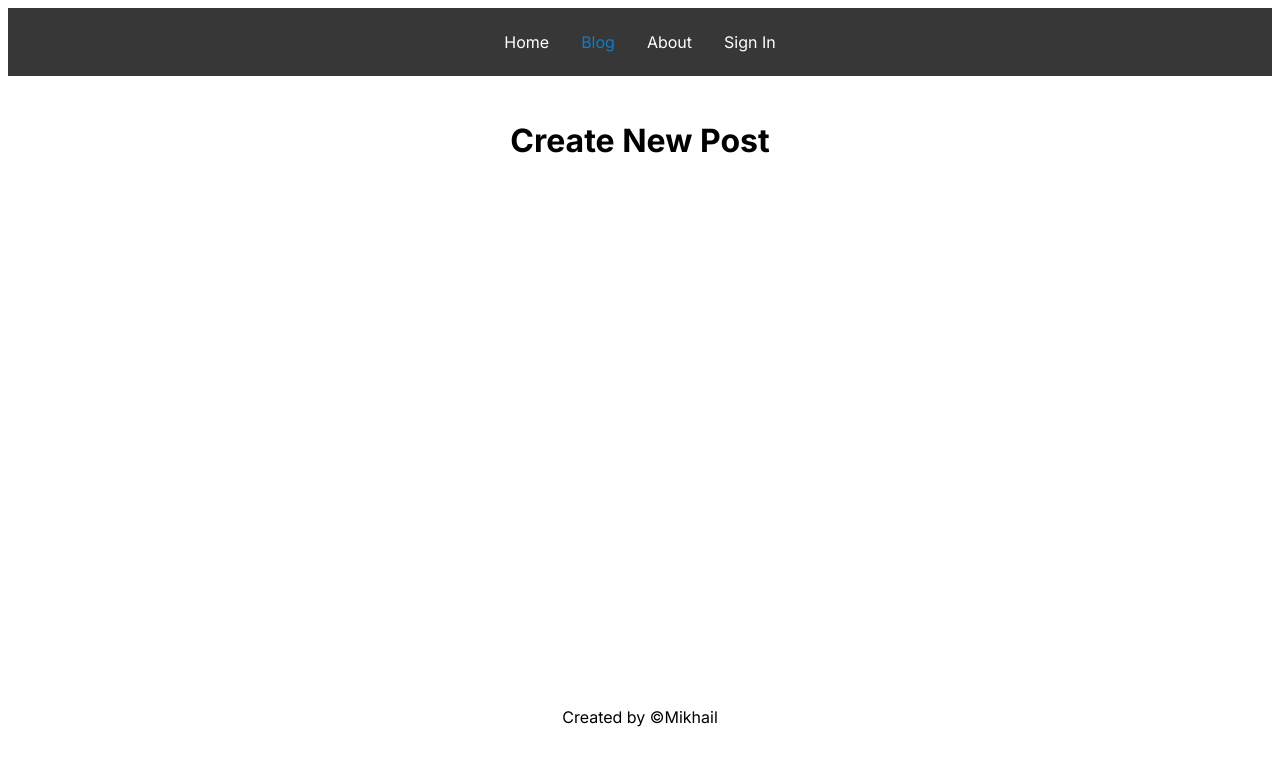
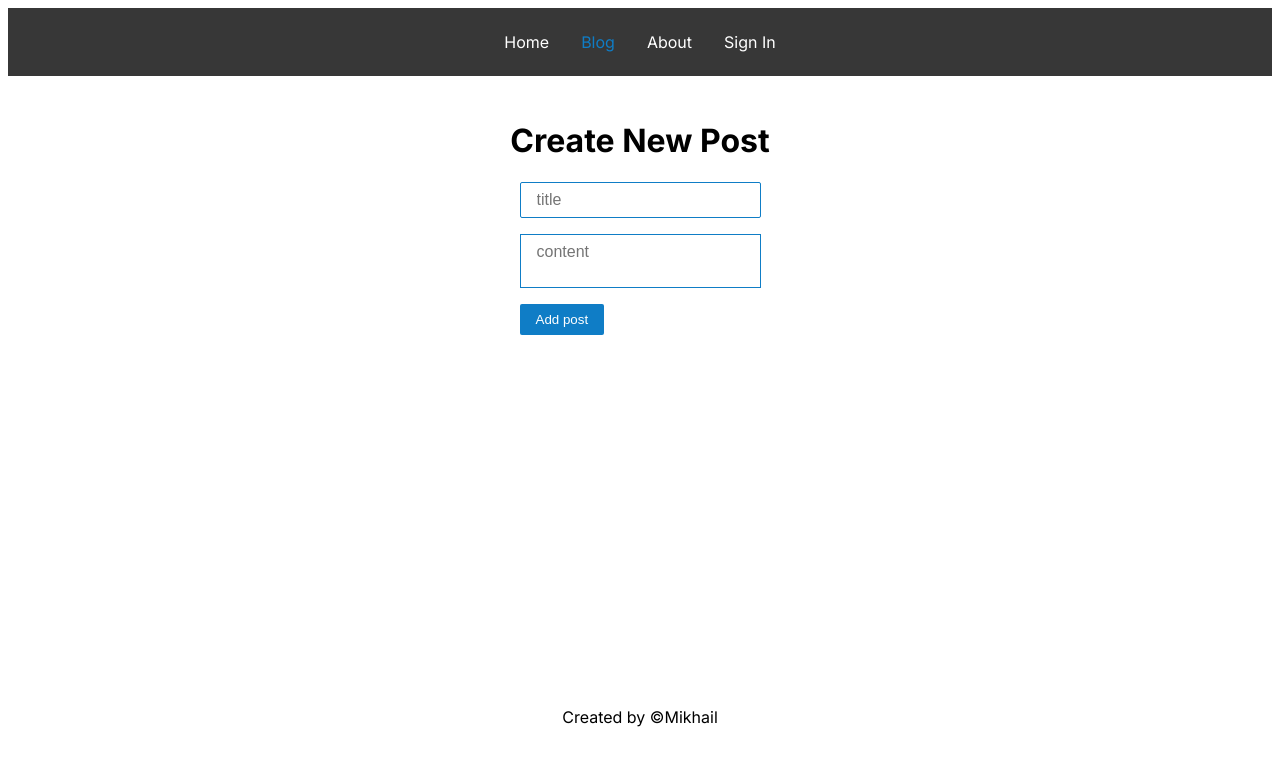
Before and after one commit to MihailMatveichuk/test-next-project, a Next.js app: page /blog/new in a window 1280 px wide. Shown: the top 766 px of the page. Built offline with nearby package versions, Linux system fonts and the light colour scheme; no server answers.

Commit message:
feat: add create and delete actions

```diff
--- /dev/null
+++ b/db.json
@@ -0,0 +1,40 @@
+{
+  "posts": [
+    {
+      "userId": 1,
+      "id": 1,
+      "title": "Panda CSS was released",
+      "body": "New generation of CSS-in-JS libraries makes it faster with no runtime style generation. \nPanda is a styling engine that generates styling primitives to author atomic CSS and recipes in a type-safe and readable manner. \nPanda combines the developer experience of CSS-in-JS and the performance of atomic CSS. It leverages static analysis to scan your JavaScript and TypeScript files for JSX style props and function calls, generating styles on-demand (aka Just-in-Time)"
+    },
+    {
+      "userId": 1,
+      "id": 2,
+      "title": "New version of react-redux",
+      "body": "React-redux library got a new minor version 8.1.0. This feature release adds new development-mode safety checks for common errors (like poorly-written selectors), adds a workaround to fix crash errors when React-Redux hooks are imported into React Server Component files, and updates our hooks API docs page with improved explanations and updated links."
+    },
+    {
+      "userId": 1,
+      "id": 3,
+      "title": "NextJS 13.4.6 was released",
+      "body": "A lot of changes in the core library plus documentation updates. Fixed issues with NextJS examples and many more..."
+    },
+    {
+      "userId": 1,
+      "id": 4,
+      "title": "NextJS 13.4.7 was released!!!!!!",
+      "body": "A lot of changes in the core library plus documentation updates. Fixed issues with NextJS examples and many more..."
+    },
+    {
+      "title": "Awesome post",
+      "body": "The most collest post!!",
+      "userId": 1,
+      "id": 6
+    },
+    {
+      "title": "Again awesome post",
+      "body": "Again awesome post",
+      "userId": 1,
+      "id": 7
+    }
+  ]
+}
--- a/package.json
+++ b/package.json
@@ -3,13 +3,15 @@
   "version": "0.1.0",
   "private": true,
   "scripts": {
-    "dev": "next dev",
+    "dev": "concurrently \"next dev\" \"json-server --watch db.json -p 3300\"",
     "build": "next build",
     "start": "next start",
     "lint": "next lint"
   },
   "dependencies": {
     "axios": "^1.6.2",
+    "concurrently": "^8.2.2",
+    "json-server": "^0.17.4",
     "next": "14.0.3",
     "next-auth": "^4.22.1",
     "react": "^18",
--- a/src/app/blog/new/page.tsx
+++ b/src/app/blog/new/page.tsx
@@ -1,7 +1,17 @@
+import NewPostForm from '@/app/components/NewPostForm'
+import { redirect } from 'next/navigation';
 import React from 'react'
 
 export default function NewPost() {
   return (
-    <h1>Create New Post</h1>
+    <>
+      <h1>Create New Post</h1>
+      <NewPostForm onSuccess={async (id) => {
+        'use server'
+
+        redirect(`/blog/${id}`);
+      }}/>
+    </>
+
   )
 }
--- a/src/app/blog/page.tsx
+++ b/src/app/blog/page.tsx
@@ -2,6 +2,8 @@ import { Metadata } from "next";
 import React from "react";
 import Posts from "../components/Posts";
 import Search from "../components/Search";
+import NewPostForm from "../components/NewPostForm";
+import Link from "next/link";
 export interface IPost {
   userId: number;
   id: number;
@@ -22,6 +24,7 @@ export default function Blog() {
       <h1>Blog page</h1>
       <Search/>
       <Posts/>
+      <Link href = '/blog/new' className="create-post__button">Create new Post</Link>
     </div>
   );
 }
--- a/src/app/components/Header.tsx
+++ b/src/app/components/Header.tsx
@@ -1,28 +1,28 @@
-'use client'
+"use client";
 
 import React from "react";
 import Navbar from "./Navbar";
 
-const navLinks = [{
-  label: "Home",
-  href: "/"
-},{
-  label: "Blog",
-  href: "/blog"
-},{
-  label: "About",
-  href: "/about"
-}]
-
-
-
+const navLinks = [
+  {
+    label: "Home",
+    href: "/",
+  },
+  {
+    label: "Blog",
+    href: "/blog",
+  },
+  {
+    label: "About",
+    href: "/about",
+  },
+];
 
 export default function Header() {
-
   return (
     <header className='container'>
-      <div className="header-wrapper">
-        <Navbar navLinks={navLinks}/>
+      <div className='header-wrapper'>
+        <Navbar navLinks={navLinks} />
       </div>
     </header>
   );
--- /dev/null
+++ b/src/app/components/NewPostForm.tsx
@@ -0,0 +1,33 @@
+import React from 'react'
+
+export default function NewPostForm({onSuccess}: {onSuccess: (id?: number) => Promise<void>}) {
+
+  async function createPost(data: FormData){
+    'use server'
+
+    const {title, body } = Object.fromEntries(data);
+
+        const responce = await fetch(`http://localhost:3300/posts`, {
+            method: "POST",
+            headers: {
+                "Content-Type": "application/json",
+            },
+
+            body: JSON.stringify({title, body, userId: 1})
+        });
+
+
+    const post = await responce.json();
+
+    await onSuccess(post.id);
+}
+  return (
+    <form className='form' action={createPost}>
+      <input type="text" placeholder='title' name='title' required/>
+      <textarea name="body" placeholder='content' required></textarea>
+      <div>
+        <input type="submit" value="Add post"/>
+      </div>
+    </form>
+  )
+}
--- a/src/app/globals.css
+++ b/src/app/globals.css
@@ -135,3 +135,30 @@ button {
   display: grid;
   gap: 1rem;
 }
+
+input[type="text"], textarea {
+  padding: 0.5rem 1rem;
+  font-size: 1rem;
+  font-family: Arial, Helvetica, sans-serif;
+  border: 0.5px solid var(--color-active);
+  outline: none;
+  resize: none;
+}
+
+input[type="submit"] {
+  padding: 0.5rem 1rem;
+  background-color: var(--color-active);
+  cursor: pointer;
+  color: white;
+  border: none;
+}
+
+.create-post__button {
+  margin: 2rem;
+  text-decoration: none;
+  padding: 0.5rem 1rem;
+  background-color: var(--color-active);
+  cursor: pointer;
+  color: white;
+  border: none;
+}
```
Also changed, not shown: services/getPosts.ts (+24 -16 lines), src/app/blog/[slug]/page.tsx (+15 -6 lines), .prettierrc.js (deleted), 2 other files (tests, documents, lock files or other folders).
